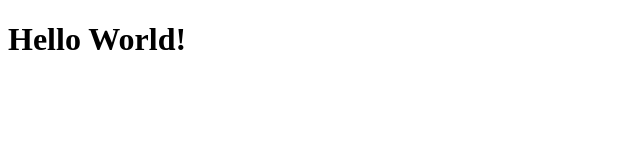
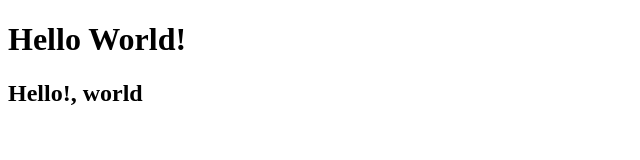
Before and after one commit to Mirzo001/PhilipMirzoTrialProject, a plain HTML site: page index.html in a window 1280 px wide. Shown: the whole page, without its empty margins (0-640 px from the left). Drawn offline with Linux system fonts and the light colour scheme.

Commit message:
PhilipiIndex.htmlh2HelloWorld

```diff
--- a/index.html
+++ b/index.html
@@ -8,5 +8,6 @@
 </head>
 <body>
     <h1>Hello World!</h1>
+    <h2>Hello!, world</h2>
 </body>
 </html>
```
